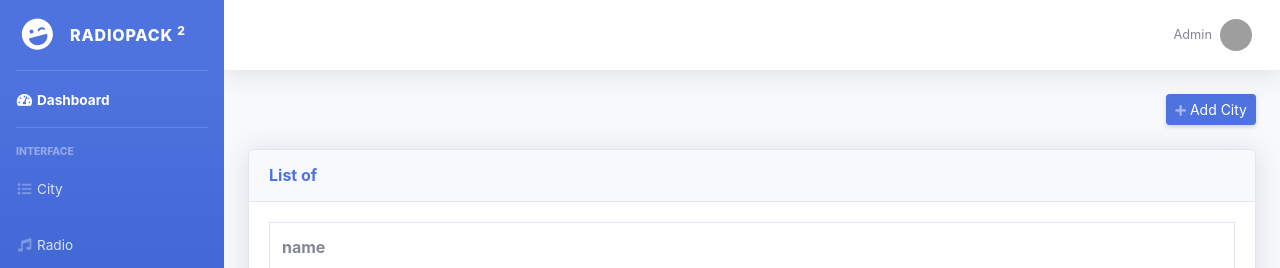
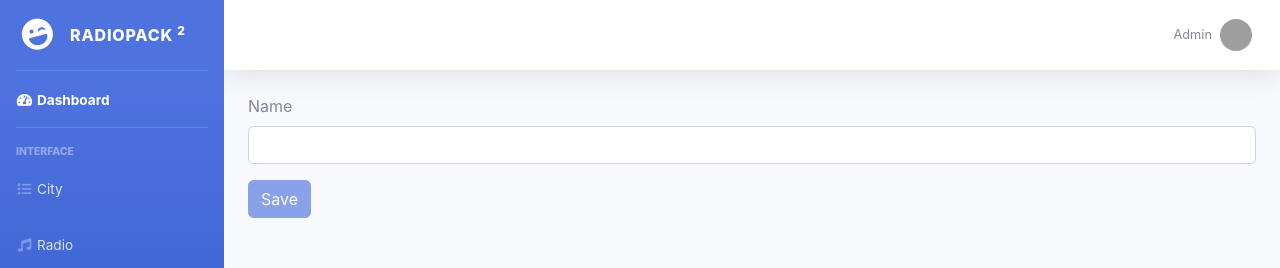
Before and after one commit to adeluleye/radio-dashboard, a React (Create React App) app: page /cities/new in a window 1280 px wide. Shown: the top 268 px of the page. Built offline with nearby package versions, Linux system fonts and the light colour scheme; no server answers; grey boxes are pictures that could not be loaded.

Commit message:
implement add and update of city

```diff
--- a/src/App.js
+++ b/src/App.js
@@ -10,6 +10,7 @@ import Cities from './components/cities';
 import Themes from './components/themes';
 import Settings from './components/settings';
 import AppSettings from './components/appSettings';
+import CityForm from './components/cityForm';
 import './App.css';
 
 class App extends Component {
@@ -23,6 +24,9 @@ class App extends Component {
               <NavBar/>
               <div className="container-fluid">
                 <Switch>
+                  <Route
+                    path='/cities/:id'
+                    component={CityForm} />
                   <Route path='/settings/:id' component={AppSettings} />
                   <Route path='/settings' component={Settings} />
                   <Route
--- /dev/null
+++ b/src/components/cityForm.jsx
@@ -0,0 +1,68 @@
+import React from 'react';
+import Joi from 'joi-browser';
+import Form from './common/form';
+import { saveCity, getCity } from '../services/cityService';
+
+class CityForm extends Form {
+    state = {
+        data: {
+          name: '',
+        },
+        errors: {}
+    };
+
+    schema = {
+        _id: Joi.string(),
+        name: Joi.string()
+            .min(3)
+            .max(255)
+            .required()
+            .label('Name')
+    };
+
+    async populateCity() {
+
+        try {
+          const cityId = this.props.match.params.id;
+          if (cityId === "new") return;
+
+          const { data: city } = await getCity(cityId);
+          this.setState({ data: this.mapToViewModel(city) });
+        } catch (ex) {
+          if (ex.response && ex.response.status === 404)
+            return this.props.history.replace("/not-found");
+        }
+    }
+
+    async componentDidMount() {
+        await this.populateCity();
+    }
+
+
+  mapToViewModel(city) {
+    return {
+      _id: city._id,
+      name: city.name,
+    };
+  }
+
+    doSubmit = async () => {
+        // Call the server
+        await saveCity(this.state.data);
+
+        this.props.history.push('/cities');
+    }
+
+    render() {
+        return (
+            <div>
+                <form onSubmit={this.handleSubmit}>
+                    {this.renderInput('name', 'Name')}
+                    {this.renderButton('Save')}
+                </form>
+            </div>
+        );
+    }
+}
+
+export default CityForm;
--- a/src/components/common/table.jsx
+++ b/src/components/common/table.jsx
@@ -1,5 +1,4 @@
 import React from 'react';
-import { Link } from 'react-router-dom';
 import TableHeader from './tableHeader';
 import TableFoot from './tableFoot';
 import TableBody from './tableBody';
```
